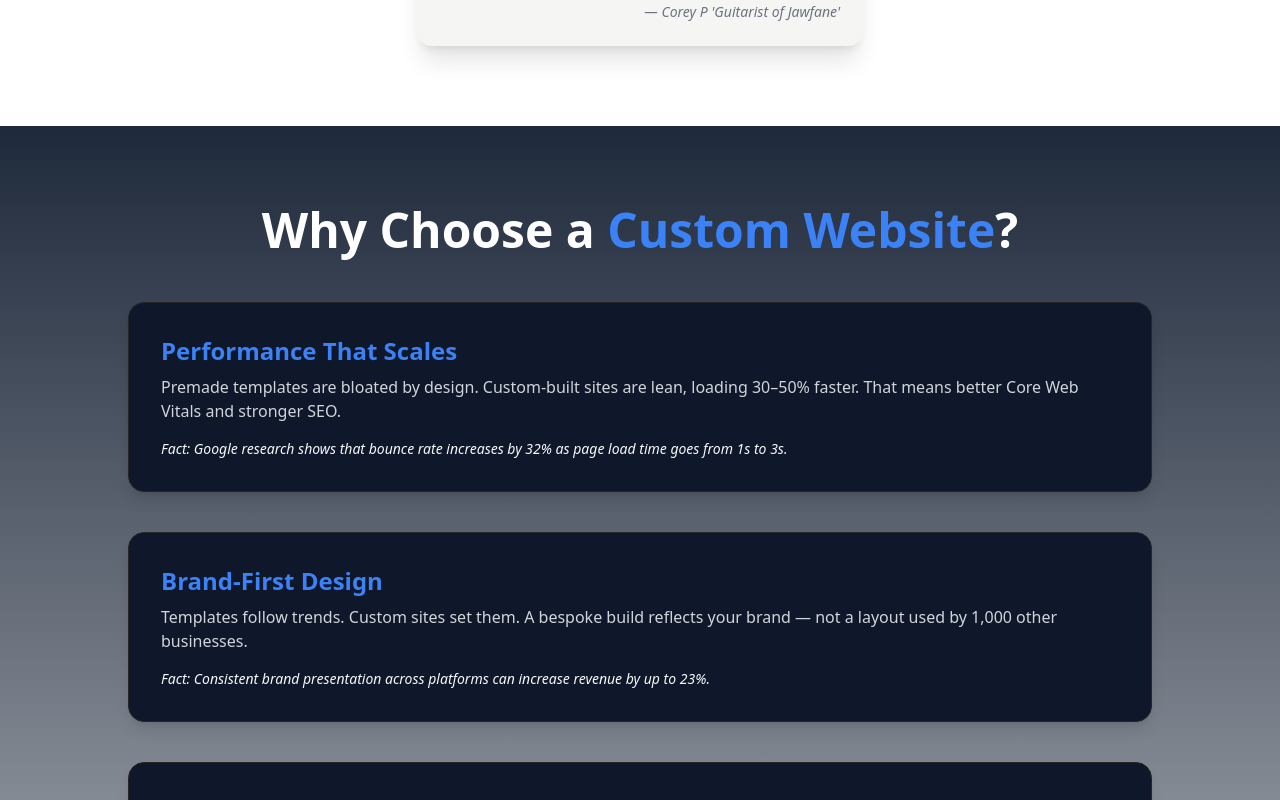
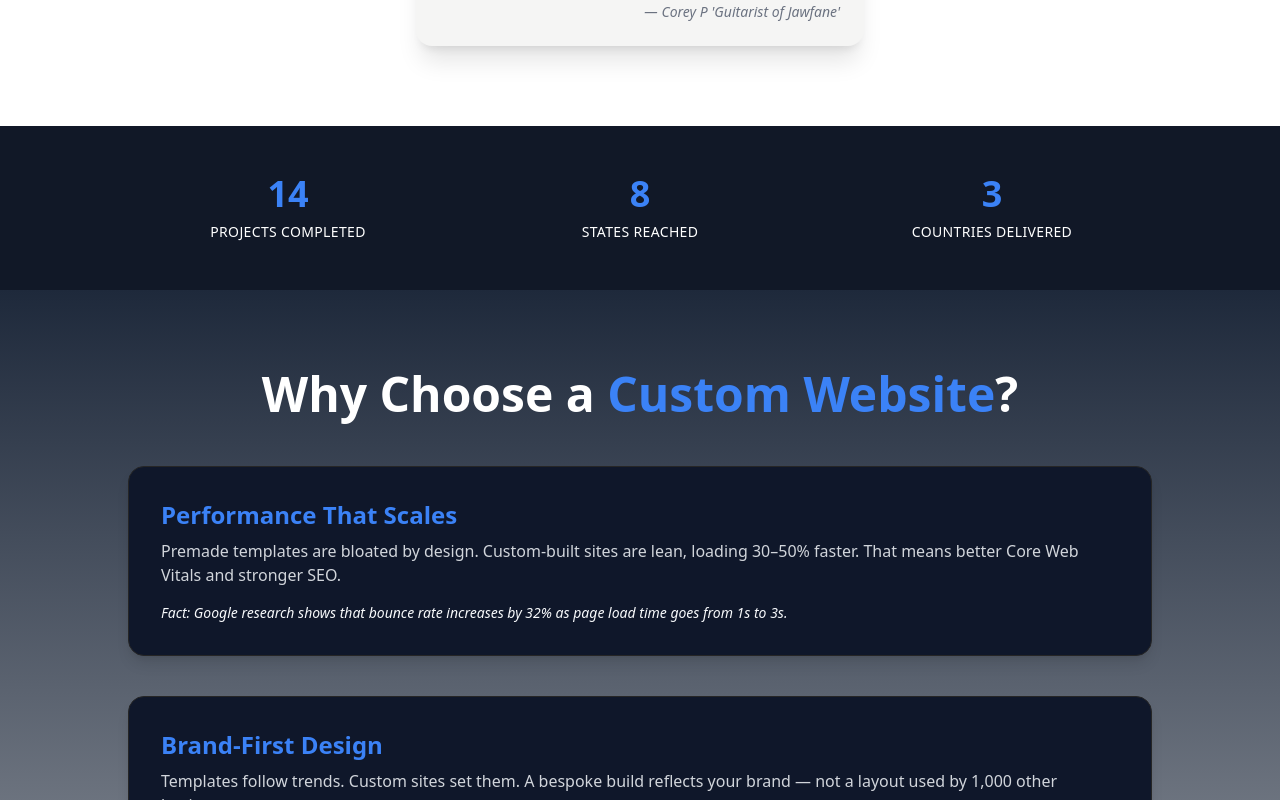
Before and after one commit to infinitepixel-dev/InfinitePixel-Main, a React (Vite) app: page / in a window 1280 px wide. Shown: the part 1500-2300 px from the top of the page. Built offline with nearby package versions, Linux system fonts and the light colour scheme; a web font is replaced by a local one.

Commit message:
added a stats component removed bullet point from list

```diff
--- a/src/App.jsx
+++ b/src/App.jsx
@@ -11,6 +11,7 @@ import Portfolio from "@web/pages/Portfolio"
 import Review from "@web/cards/Review"
 import ScrollingIconsBar from "@web/utilities/ScrollingIconsBar"
 import WhyCustomWebsite from "@web/pages/WhyCustomWebsite"
+import ProjectStats from "@web/pages/ProjectStats"
 
 function App() {
   return (
@@ -28,6 +29,7 @@ function App() {
               <Header />
               <WhatWeDo />
               <Review />
+              <ProjectStats />
               <WhyCustomWebsite />
               <ScrollingIconsBar />
               <AboutUs />
--- a/src/components/website/pages/AboutUs.jsx
+++ b/src/components/website/pages/AboutUs.jsx
@@ -113,12 +113,6 @@ const AboutUs = () => {
           <li className="flex items-start">
             <FaCheckCircle className="flex-shrink-0 w-4 h-4 mt-1 mr-2 text-green-500" />
             <span className="text-lg text-gray-700">
-              In-house website hosting and maintenance
-            </span>
-          </li>
-          <li className="flex items-start">
-            <FaCheckCircle className="flex-shrink-0 w-4 h-4 mt-1 mr-2 text-green-500" />
-            <span className="text-lg text-gray-700">
               Experienced team delivering high-quality solutions
             </span>
           </li>
--- /dev/null
+++ b/src/components/website/pages/ProjectStats.jsx
@@ -0,0 +1,57 @@
+// components/ProjectStats.jsx
+
+import { useEffect, useRef } from "react"
+import { gsap } from "gsap"
+
+const stats = [
+  { label: "Projects Completed", value: 14 },
+  { label: "States Reached", value: 8 },
+  { label: "Countries Delivered", value: 3 },
+]
+
+export default function ProjectStats() {
+  const countersRef = useRef([])
+
+  useEffect(() => {
+    countersRef.current.forEach((el, index) => {
+      gsap.fromTo(
+        el,
+        { innerText: 0 },
+        {
+          duration: 2,
+          innerText: stats[index].value,
+          ease: "power1.out",
+          snap: { innerText: 1 },
+          scrollTrigger: {
+            trigger: el,
+            start: "top 80%",
+            toggleActions: "play none none none",
+          },
+          onUpdate: function () {
+            el.innerText = Math.floor(el.innerText)
+          },
+        }
+      )
+    })
+  }, [])
+
+  return (
+    <div className="w-full px-4 py-12 text-white bg-gray-900 md:px-12">
+      <div className="grid max-w-5xl grid-cols-1 gap-8 mx-auto text-center sm:grid-cols-3">
+        {stats.map((stat, index) => (
+          <div key={index}>
+            <div
+              ref={(el) => (countersRef.current[index] = el)}
+              className="text-4xl font-bold text-blue-500"
+            >
+              0
+            </div>
+            <p className="mt-2 text-sm tracking-wide text-white uppercase">
+              {stat.label}
+            </p>
+          </div>
+        ))}
+      </div>
+    </div>
+  )
+}
```
